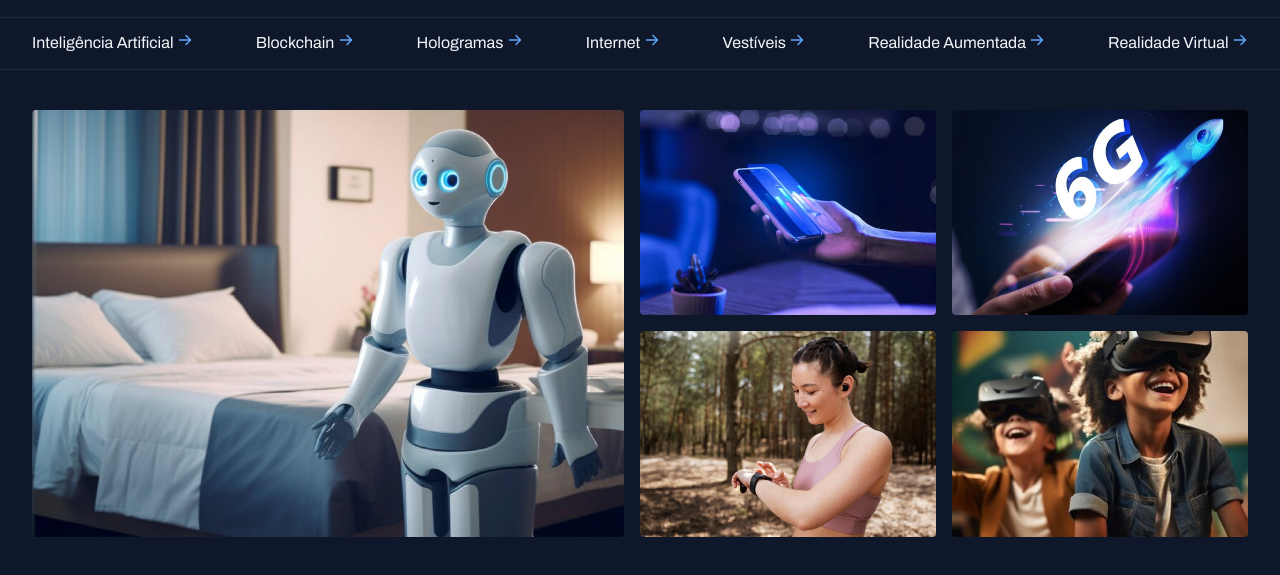
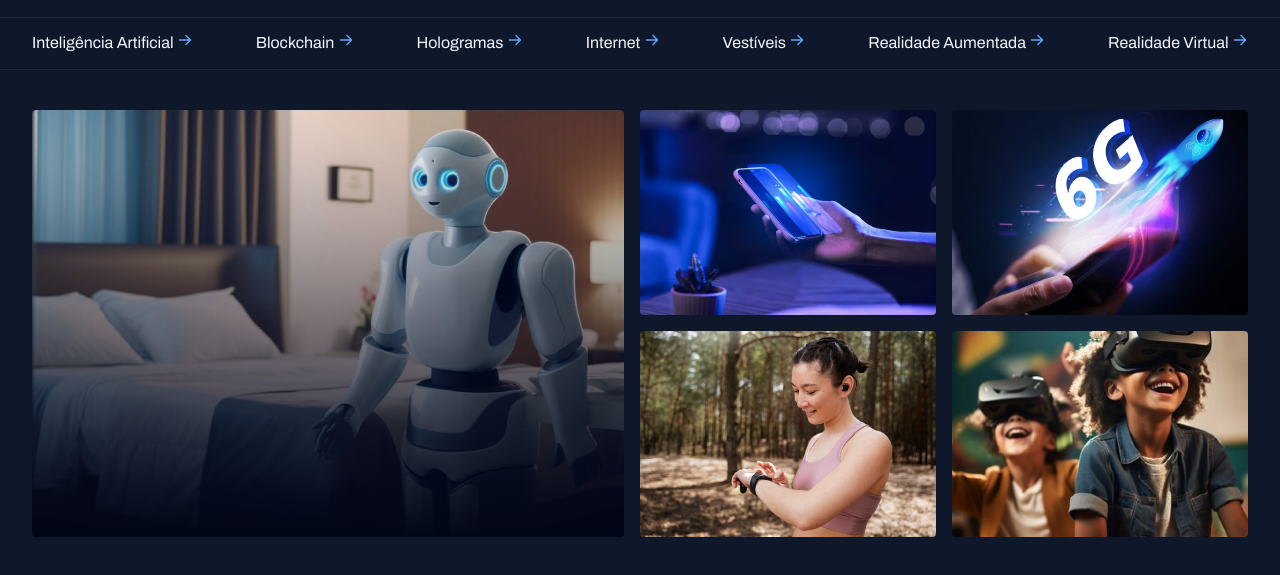
Before and after one commit to neto683/portal-de-noticias, a plain HTML site: page index.html in a window 1280 px wide. Shown: the part 45-620 px from the top of the page. Drawn offline with Linux system fonts and the light colour scheme.

Commit message:
adc fundo com degrade

```diff
--- a/index.html
+++ b/index.html
@@ -37,7 +37,7 @@
 </header>
 <main class="container grid">
   <section id="featured" class="grid grid-flow-col gap-16" >
-  <div>
+  <div class="card">
   <img src="Portal de notícias (Community)/Image 01.png" alt="">
   </div>
 
--- a/styles/sections.css
+++ b/styles/sections.css
@@ -4,5 +4,15 @@ img{
   object-fit: cover;
   border-radius: 4px;
 }
-
+.card{
+  border-radius: 4px;
+  position: relative;
+  overflow: hidden;
 }
+.card::before{
+content: "";
+background: linear-gradient(180deg, transparent 0%, #020617 100%);
+position: absolute;
+inset: 0;
+}
+}
```
